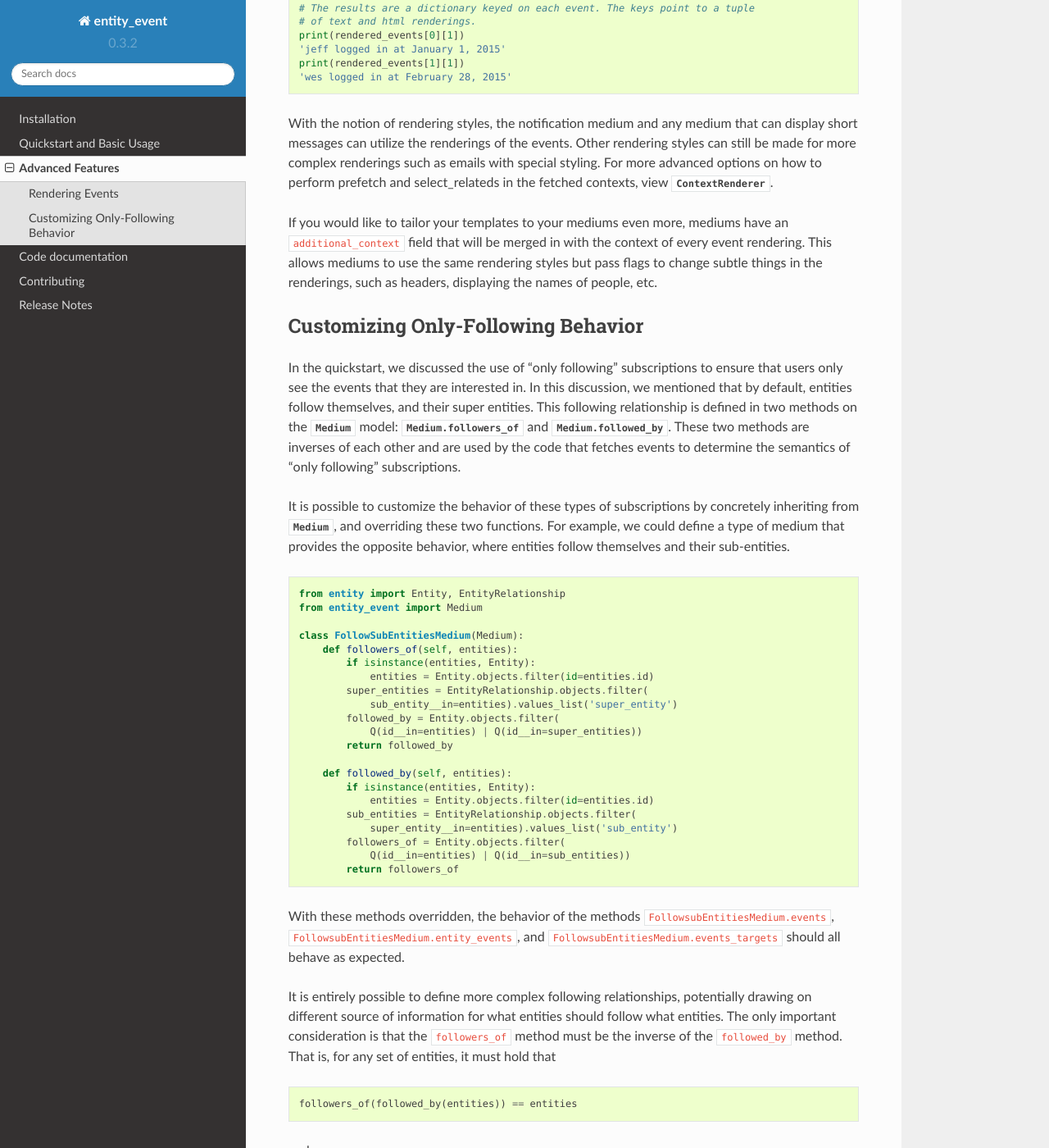
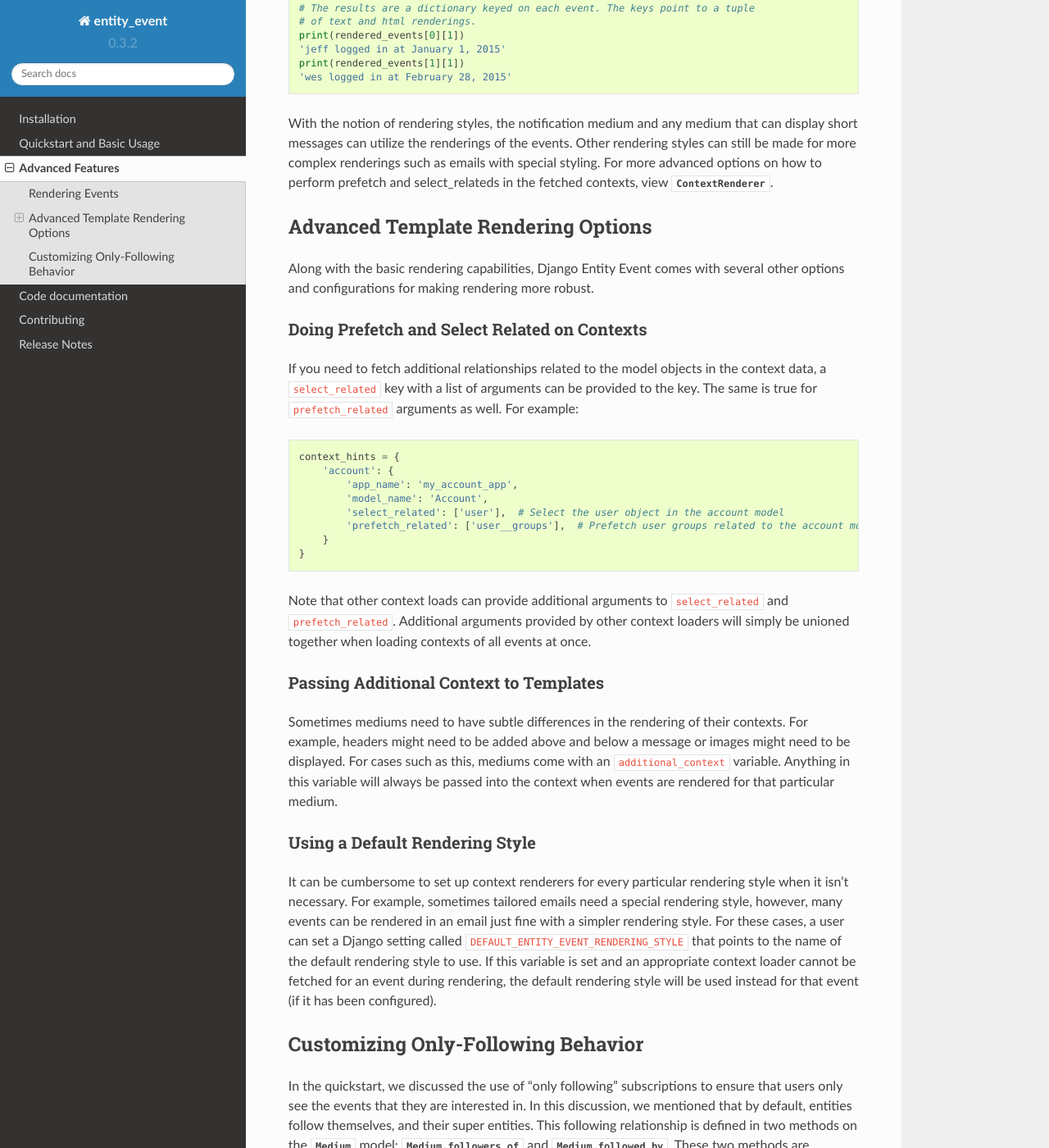
Before and after one commit to ambitioninc/django-entity-event, a Sphinx documentation site: the page built from docs/advanced_features.rst, in a window 1280 px wide and 1400 px high, scrolled down 2124 px. Shown: the whole window at 82% size. Built offline with Sphinx 7.4.7 and the Read the Docs theme 2.0.0, drawn with Linux system fonts in a browser that asks for light colours.

Commit message:
added docs on using a default rendering style

```diff
--- a/docs/advanced_features.rst
+++ b/docs/advanced_features.rst
@@ -116,10 +116,52 @@ more complex renderings such as emails with special styling. For more advanced o
 to perform prefetch and select_relateds in the fetched contexts,
 view :py:class:`~entity_event.models.ContextRenderer`.
 
-If you would like to tailor your templates to your mediums even more, mediums have an ``additional_context``
-field that will be merged in with the context of every event rendering. This allows mediums to use the
-same rendering styles but pass flags to change subtle things in the renderings, such as headers, displaying
-the names of people, etc.
+Advanced Template Rendering Options
+-----------------------------------
+
+Along with the basic rendering capabilities, Django Entity Event comes with several other options
+and configurations for making rendering more robust.
+
+Doing Prefetch and Select Related on Contexts
++++++++++++++++++++++++++++++++++++++++++++++
+
+If you need to fetch additional relationships related to the model objects in the context data, a
+``select_related`` key with a list of arguments can be provided to the key. The same is true for
+``prefetch_related`` arguments as well. For example:
+
+.. code-block:: python
+
+    context_hints = {
+        'account': {
+            'app_name': 'my_account_app',
+            'model_name': 'Account',
+            'select_related': ['user'],  # Select the user object in the account model
+            'prefetch_related': ['user__groups'],  # Prefetch user groups related to the account model
+        }
+    }
+
+Note that other context loads can provide additional arguments to ``select_related`` and ``prefetch_related``.
+Additional arguments provided by other context loaders will simply be unioned together when loading
+contexts of all events at once.
+
+Passing Additional Context to Templates
++++++++++++++++++++++++++++++++++++++++
+
+Sometimes mediums need to have subtle differences in the rendering of their contexts. For example, headers
+might need to be added above and below a message or images might need to be displayed. For cases such as
+this, mediums come with an ``additional_context`` variable. Anything in this variable will always be
+passed into the context when events are rendered for that particular medium.
+
+Using a Default Rendering Style
++++++++++++++++++++++++++++++++
+
+It can be cumbersome to set up context renderers for every particular rendering style when it isn't
+necessary. For example, sometimes tailored emails need a special rendering style, however, many events
+can be rendered in an email just fine with a simpler rendering style. For these cases, a user can set
+a Django setting called ``DEFAULT_ENTITY_EVENT_RENDERING_STYLE`` that points to the name of the
+default rendering style to use. If this variable is set and an appropriate context loader cannot
+be fetched for an event during rendering, the default rendering style will be used instead for
+that event (if it has been configured).
 
 Customizing Only-Following Behavior
 -----------------------------------
--- a/docs/release_notes.rst
+++ b/docs/release_notes.rst
@@ -5,6 +5,8 @@ v0.3.2
 ------
 
 * Added an additional_context field in the Medium object that allows passing of additional context to event renderings.
+
+* Added ability to define a default rendering style for all sources or source groups if a context renderer is not defined for a particular rendering style.
 
 v0.3.1
 ------
```
